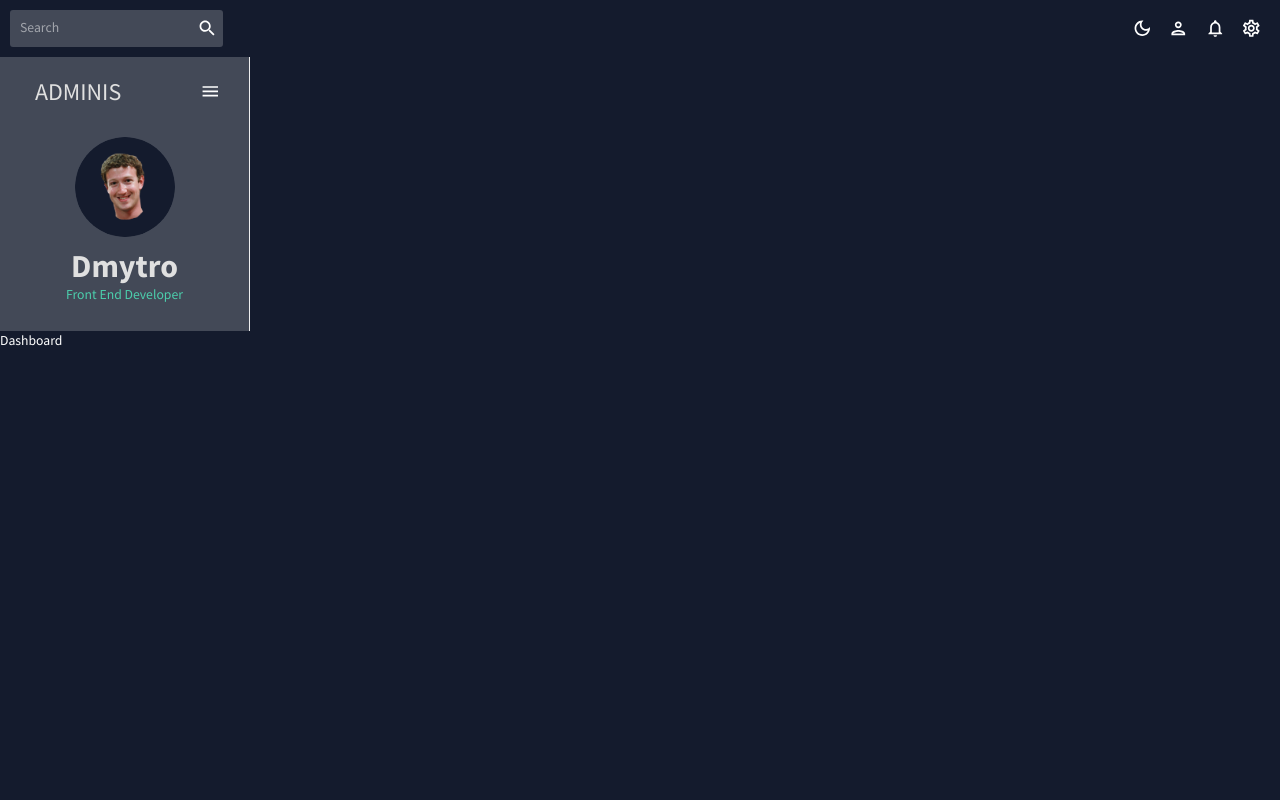
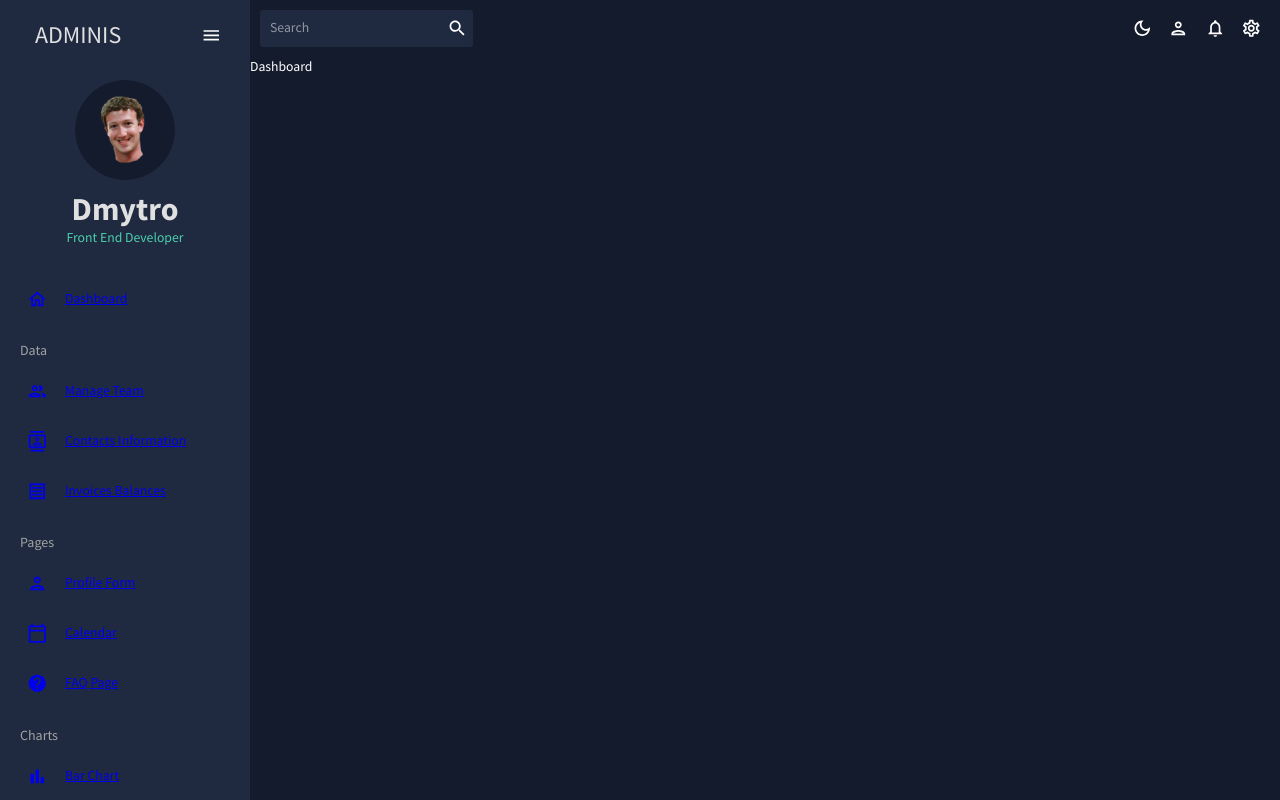
Before and after one commit to LiquidDemAn/react-admin-dashboard-app, a React (Create React App) app: page / in a window 1280 px wide. Built offline with nearby package versions, Linux system fonts and the light colour scheme.

Commit message:
Sidebar component was created

```diff
--- a/src/App.tsx
+++ b/src/App.tsx
@@ -16,9 +16,9 @@ function App() {
 				<ThemeProvider theme={theme}>
 					<CssBaseline />
 					<div className='app'>
+						<Sidebar />
 						<main className='content'>
 							<Topbar />
-							<Sidebar />
 							<Routes>
 								<Route path='/' element={<Dashboard />} />
 							</Routes>
--- /dev/null
+++ b/src/components/menu-item/index.ts
@@ -0,0 +1 @@
+export { MenuItemComponent } from './menu-item';
--- /dev/null
+++ b/src/components/menu-item/menu-item.styled.ts
@@ -0,0 +1,13 @@
+import { styled } from '@mui/material/styles';
+import { MenuItem } from 'react-pro-sidebar';
+
+export const Item = styled(MenuItem)(({ active, color }) => ({
+	a: {
+		color: active ? '#6870fa' : color,
+		backgroundColor: 'inherit !important',
+	},
+
+	'a:hover': {
+		color: '#868dfb',
+	},
+}));
--- /dev/null
+++ b/src/components/menu-item/menu-item.tsx
@@ -0,0 +1,41 @@
+import { SvgIconTypeMap, Typography, useTheme } from '@mui/material';
+import { ReactElement } from 'react';
+import { Link } from 'react-router-dom';
+import { colorsObject } from '../../theme/colors';
+import { Item } from './menu-item.styled';
+
+type Props = {
+	title: string;
+	icon: ReactElement<SvgIconTypeMap>;
+	to: string;
+	selected: string;
+	setSelected: (selected: string) => void;
+};
+
+export const MenuItemComponent = ({
+	selected,
+	title,
+	to,
+	setSelected,
+	icon,
+}: Props) => {
+	const theme = useTheme();
+	const colors = colorsObject(theme.palette.mode);
+
+	const handleSelect = () => {
+		setSelected(title);
+	};
+
+	return (
+		<Link to={to}>
+			<Item
+				active={selected === title}
+				onClick={handleSelect}
+				icon={icon}
+                color={colors.grey[100]}
+			>
+				<Typography>{title}</Typography>
+			</Item>
+		</Link>
+	);
+};
--- a/src/index.css
+++ b/src/index.css
@@ -21,17 +21,17 @@ body,
 
 /* Track */
 ::-webkit-scrollbar-track {
-	background-color: #e0e0e0;
+	background-color: #555;
 }
 
 /* Handle */
 
 ::-webkit-scrollbar-thumb {
-  background-color: #888;
+	background-color: #888;
 }
 
 /* Handle on Hover */
-
+/*
 ::-webkit-scrollbar-track:hover {
   background-color: #555;
-}
+} */
--- a/src/index.tsx
+++ b/src/index.tsx
@@ -8,9 +8,9 @@ const root = ReactDOM.createRoot(
 	document.getElementById('root') as HTMLElement
 );
 root.render(
-	<React.StrictMode>
-		<BrowserRouter>
-			<App />
-		</BrowserRouter>
-	</React.StrictMode>
+	// <React.StrictMode>
+	<BrowserRouter>
+		<App />
+	</BrowserRouter>
+	// </React.StrictMode>
 );
--- a/src/scenes/global/sidebar/sidebar.styled.ts
+++ b/src/scenes/global/sidebar/sidebar.styled.ts
@@ -1,14 +1,18 @@
 import { Box, Typography } from '@mui/material';
 import { styled } from '@mui/material/styles';
-import { Menu, MenuItem } from 'react-pro-sidebar';
-import { ColorsObjectType } from '../../../theme/colors';
+import { MenuItem, Sidebar } from 'react-pro-sidebar';
 
-export const MenuButton = styled(MenuItem)<{ colors: ColorsObjectType }>(
-	(props) => ({
-		margin: '10px 0 20px 0',
-		color: props.colors.grey[100],
-	})
-);
+export const ProSidebar = styled(Sidebar)({
+	border: 'none !important',
+});
+
+export const MenuButton = styled(MenuItem)({
+	margin: '10px 0 20px 0',
+
+	'a:hover': {
+		backgroundColor: 'inherit',
+	},
+});
 
 export const MenuHeader = styled(Box)({
 	display: 'flex',
@@ -16,12 +20,6 @@ export const MenuHeader = styled(Box)({
 	alignItems: 'center',
 	marginLeft: 15,
 });
-
-export const MenuTitle = styled(Typography)<{
-	colors: ColorsObjectType;
-}>((props) => ({
-	color: props.colors.grey[100],
-}));
 
 export const User = styled(Box)({
 	marginBottom: 25,
@@ -44,16 +42,11 @@ export const UserTitle = styled(Box)({
 	textAlign: 'center',
 });
 
-export const UserName = styled(Typography)<{
-	colors: ColorsObjectType;
-}>((props) => ({
-	color: props.colors.grey[100],
+export const UserName = styled(Typography)({
 	fontWeight: 700,
 	marginTop: 10,
-}));
+});
 
-export const UserPosition = styled(Typography)<{
-	colors: ColorsObjectType;
-}>((props) => ({
-	color: props.colors.greenAccent[500],
-}));
+export const MenuItemsTitle = styled(Typography)({
+	margin: '15px 0 5px 20px',
+});
--- a/src/scenes/global/sidebar/sidebar.tsx
+++ b/src/scenes/global/sidebar/sidebar.tsx
@@ -1,12 +1,6 @@
-import React from 'react';
-import {
-	Sidebar as ProSidebar,
-	Menu,
-	MenuItem,
-	useProSidebar,
-	sidebarClasses,
-} from 'react-pro-sidebar';
-import { IconButton, useTheme } from '@mui/material';
+import { useState } from 'react';
+import { Menu, useProSidebar } from 'react-pro-sidebar';
+import { Box, IconButton, Typography, useTheme } from '@mui/material';
 import userAvatar from '../../../assets/user.png';
 
 // ICONS
@@ -23,49 +17,43 @@ import TimelineOutlinedIcon from '@mui/icons-material/TimelineOutlined';
 import MenuOutlinedIcon from '@mui/icons-material/MenuOutlined';
 import MapOutlinedIcon from '@mui/icons-material/MapOutlined';
 import { colorsObject } from '../../../theme/colors';
-import { Box } from '@mui/system';
 import {
+	ProSidebar,
 	MenuButton,
 	MenuHeader,
-	MenuTitle,
 	User,
 	UserImg,
 	UserImgWrapper,
 	UserName,
-	UserPosition,
 	UserTitle,
+	MenuItemsTitle,
 } from './sidebar.styled';
+import { MenuItemComponent } from '../../../components/menu-item';
 
 export const Sidebar = () => {
 	const theme = useTheme();
 	const mode = theme.palette.mode;
 	const colors = colorsObject(mode);
-	const { collapseSidebar, toggleSidebar, collapsed, toggled, broken, rtl } =
-		useProSidebar();
+	const [selected, setSelected] = useState('Dashboard');
+	const { collapseSidebar, collapsed } = useProSidebar();
 
 	const handleCollapse = () => {
 		collapseSidebar(!collapsed);
 	};
 
 	return (
-		<ProSidebar
-			rootStyles={{
-				[`.${sidebarClasses.container}`]: {
-					backgroundColor: `${colors.primary[400]}`,
-				},
-			}}
-		>
+		<ProSidebar backgroundColor={colors.primary[400]}>
 			<Menu>
 				<MenuButton
 					onClick={handleCollapse}
 					icon={collapsed ? <MenuOutlinedIcon /> : undefined}
-					colors={colors}
+					color={colors.grey[100]}
 				>
 					{!collapsed && (
 						<MenuHeader>
-							<MenuTitle variant='h3' colors={colors}>
+							<Typography variant='h3' color={colors.grey[100]}>
 								ADMINIS
-							</MenuTitle>
+							</Typography>
 							<IconButton onClick={handleCollapse}>
 								<MenuOutlinedIcon />
 							</IconButton>
@@ -81,13 +69,124 @@ export const Sidebar = () => {
 						</UserImgWrapper>
 
 						<UserTitle>
-							<UserName variant='h2' colors={colors}>
+							<UserName variant='h2' color={colors.grey[100]}>
 								Dmytro
 							</UserName>
-							<UserPosition colors={colors}>Front End Developer</UserPosition>
+							<Typography color={colors.greenAccent[500]}>
+								Front End Developer
+							</Typography>
 						</UserTitle>
 					</User>
 				)}
+
+				{/* MENU ITEMS */}
+				<Box>
+					<MenuItemComponent
+						title='Dashboard'
+						to='/'
+						icon={<HomeOutlinedIcon />}
+						selected={selected}
+						setSelected={setSelected}
+					/>
+
+					{!collapsed && (
+						<MenuItemsTitle color={colors.grey[300]} variant='h6'>
+							Data
+						</MenuItemsTitle>
+					)}
+
+					<MenuItemComponent
+						title='Manage Team'
+						to='/team'
+						icon={<PeopleOutlinedIcon />}
+						selected={selected}
+						setSelected={setSelected}
+					/>
+
+					<MenuItemComponent
+						title='Contacts Information'
+						to='/contacts'
+						icon={<ContactsOutlinedIcon />}
+						selected={selected}
+						setSelected={setSelected}
+					/>
+
+					<MenuItemComponent
+						title='Invoices Balances'
+						to='/invoices'
+						icon={<ReceiptOutlinedIcon />}
+						selected={selected}
+						setSelected={setSelected}
+					/>
+
+					{!collapsed && (
+						<MenuItemsTitle color={colors.grey[300]} variant='h6'>
+							Pages
+						</MenuItemsTitle>
+					)}
+
+					<MenuItemComponent
+						title='Profile Form'
+						to='/form'
+						icon={<PersonOutlinedIcon />}
+						selected={selected}
+						setSelected={setSelected}
+					/>
+
+					<MenuItemComponent
+						title='Calendar'
+						to='/calendar'
+						icon={<CalendarTodayOutlinedIcon />}
+						selected={selected}
+						setSelected={setSelected}
+					/>
+
+					<MenuItemComponent
+						title='FAQ Page'
+						to='/faq'
+						icon={<HelpOutlinedIcon />}
+						selected={selected}
+						setSelected={setSelected}
+					/>
+
+					{!collapsed && (
+						<MenuItemsTitle color={colors.grey[300]} variant='h6'>
+							Charts
+						</MenuItemsTitle>
+					)}
+
+					<MenuItemComponent
+						title='Bar Chart'
+						to='/bar'
+						icon={<BarChartOutlinedIcon />}
+						selected={selected}
+						setSelected={setSelected}
+					/>
+
+					<MenuItemComponent
+						title='Pie Chart'
+						to='/pie'
+						icon={<PieChartOutlineOutlinedIcon />}
+						selected={selected}
+						setSelected={setSelected}
+					/>
+
+					<MenuItemComponent
+						title='Line Chart'
+						to='/line'
+						icon={<TimelineOutlinedIcon />}
+						selected={selected}
+						setSelected={setSelected}
+					/>
+
+					<MenuItemComponent
+						title='Geography Chart'
+						to='/geography'
+						icon={<MapOutlinedIcon />}
+						selected={selected}
+						setSelected={setSelected}
+					/>
+				</Box>
 			</Menu>
 		</ProSidebar>
 	);
--- a/src/theme/colors.ts
+++ b/src/theme/colors.ts
@@ -39,7 +39,7 @@ export const colorsObject = (mode: PaletteMode) => ({
 					100: '#d0d1d5',
 					200: '#a1a4ab',
 					300: '#727681',
-					400: '#434957',
+					400: '#1F2A40',
 					500: '#141b2d',
 					600: '#101624',
 					700: '#0c101b',
```
